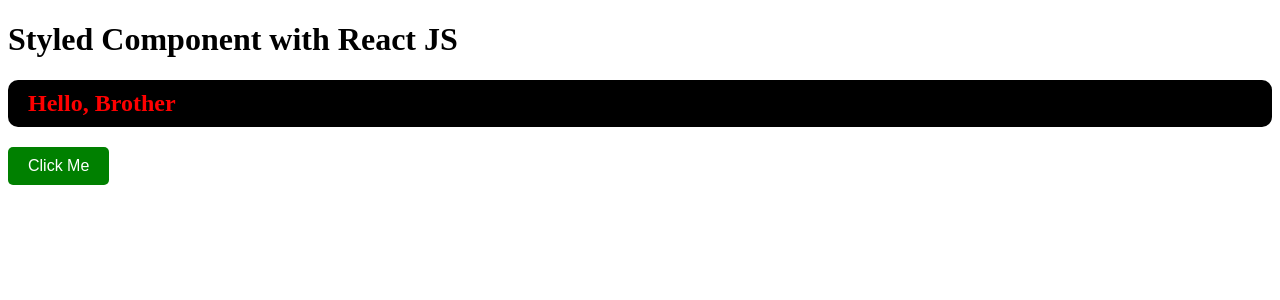
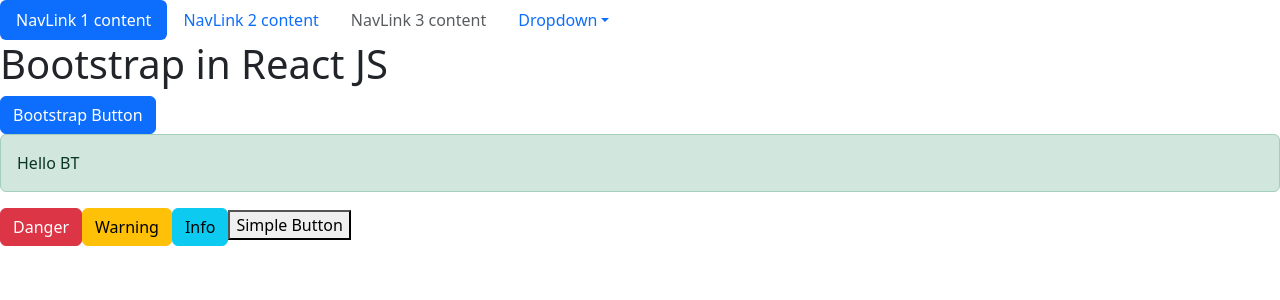
Before and after one commit to thecodexnam/React-Js-Revision, a React (Vite) app in the folder react-revision/: page / in a window 1280 px wide. Shown: the top 300 px of the page. Built offline with nearby package versions, Linux system fonts and the light colour scheme.

Commit message:
Learming Basic Bootstrap

```diff
--- a/react-revision/src/App.jsx
+++ b/react-revision/src/App.jsx
@@ -1,56 +1,107 @@
 import React from 'react'
-import styled from 'styled-components'
+import { Button } from 'react-bootstrap'
+import { Alert } from 'react-bootstrap'
+import Nav from 'react-bootstrap/Nav';
+import NavDropdown from 'react-bootstrap/NavDropdown';
 
 const App = () => {
 
-  const Heading = styled.h2`
-  color:red;
-  background-color: black;
-  padding:10px;
-  padding-left:20px;
-  border-radius:10px;
-  `
-
-  // const Button = styled.button`
-  //   padding:10px 20px;
-  //   font-size:16px;
-  //   border-radius:5px;
-  //   background-color: green;
-  //   color:white;
-  //   border:none;
-  //   cursor:pointer;
-
-  //   &:hover{
-  //     background-color: darkgreen;
-  //   }
-  // `
-
-  const Button = styled.button({
-    fontSize:'16px',
-    borderRadius:'5px',
-    backgroundColor: 'green',
-    padding:'10px 20px',
-    color:'white',
-    border:'none',
-    cursor:'pointer',
-
-    '&:hover':{
-      backgroundColor: 'darkgreen',
-    }
-  })
-
-
-
+  const handleSelect = (eventKey) => alert(`selected ${eventKey}`);
   return (
     <div>
-      <h1>Styled Component with React JS</h1>
-      <Heading>Hello, Brother</Heading>
-      <Button onClick={()=>console.log("Clicked")}>Click Me</Button>
+
+            <Nav variant="pills" activeKey="1" onSelect={handleSelect}>
+      <Nav.Item>
+        <Nav.Link eventKey="1" href="#/home">
+          NavLink 1 content
+        </Nav.Link>
+      </Nav.Item>
+      <Nav.Item>
+        <Nav.Link eventKey="2" title="Item">
+          NavLink 2 content
+        </Nav.Link>
+      </Nav.Item>
+      <Nav.Item>
+        <Nav.Link eventKey="3" disabled>
+          NavLink 3 content
+        </Nav.Link>
+      </Nav.Item>
+      <NavDropdown title="Dropdown" id="nav-dropdown">
+        <NavDropdown.Item eventKey="4.1">Action</NavDropdown.Item>
+        <NavDropdown.Item eventKey="4.2">Another action</NavDropdown.Item>
+        <NavDropdown.Item eventKey="4.3">Something else here</NavDropdown.Item>
+        <NavDropdown.Divider />
+        <NavDropdown.Item eventKey="4.4">Separated link</NavDropdown.Item>
+      </NavDropdown>
+    </Nav>
+
+      <h1>Bootstrap in React JS</h1>
+      <Button>Bootstrap Button</Button>
+      <Alert variant='success'>Hello BT</Alert>
+      <Button onClick={()=>alert("You clicked danger Button")} variant='danger'>Danger</Button>
+      <Button variant='warning'>Warning</Button>
+      <Button variant='info'>Info</Button>
+      <button onClick={()=>alert("You click on simple button")}>Simple Button</button>
     </div>
   )
 }
 
-export default App
+export default App;
+
+
+
+// import React from 'react'
+// import styled from 'styled-components'
+
+// const App = () => {
+
+//   const Heading = styled.h2`
+//   color:red;
+//   background-color: black;
+//   padding:10px;
+//   padding-left:20px;
+//   border-radius:10px;
+//   `
+
+//   // const Button = styled.button`
+//   //   padding:10px 20px;
+//   //   font-size:16px;
+//   //   border-radius:5px;
+//   //   background-color: green;
+//   //   color:white;
+//   //   border:none;
+//   //   cursor:pointer;
+
+//   //   &:hover{
+//   //     background-color: darkgreen;
+//   //   }
+//   // `
+
+//   const Button = styled.button({
+//     fontSize:'16px',
+//     borderRadius:'5px',
+//     backgroundColor: 'green',
+//     padding:'10px 20px',
+//     color:'white',
+//     border:'none',
+//     cursor:'pointer',
+
+//     '&:hover':{
+//       backgroundColor: 'darkgreen',
+//     }
+//   })
+
+
+//   return (
+//     <div>
+//       <h1>Styled Component with React JS</h1>
+//       <Heading>Hello, Brother</Heading>
+//       <Button onClick={()=>console.log("Clicked")}>Click Me</Button>
+//     </div>
+//   )
+// }
+
+// export default App
 
 
 
--- a/react-revision/src/main.jsx
+++ b/react-revision/src/main.jsx
@@ -14,6 +14,7 @@ import ExternalCss from "./ExternalCss.jsx";
 import RGBColorMixer from "./RGBColorMixer.jsx";
 import InterviewPrep from "./InterviewPrep.jsx";
 import ModuleCss from "./ModuleCss.jsx";
+import 'bootstrap/dist/css/bootstrap.min.css';
 
 createRoot(document.getElementById("root")).render(
   <StrictMode>
```
